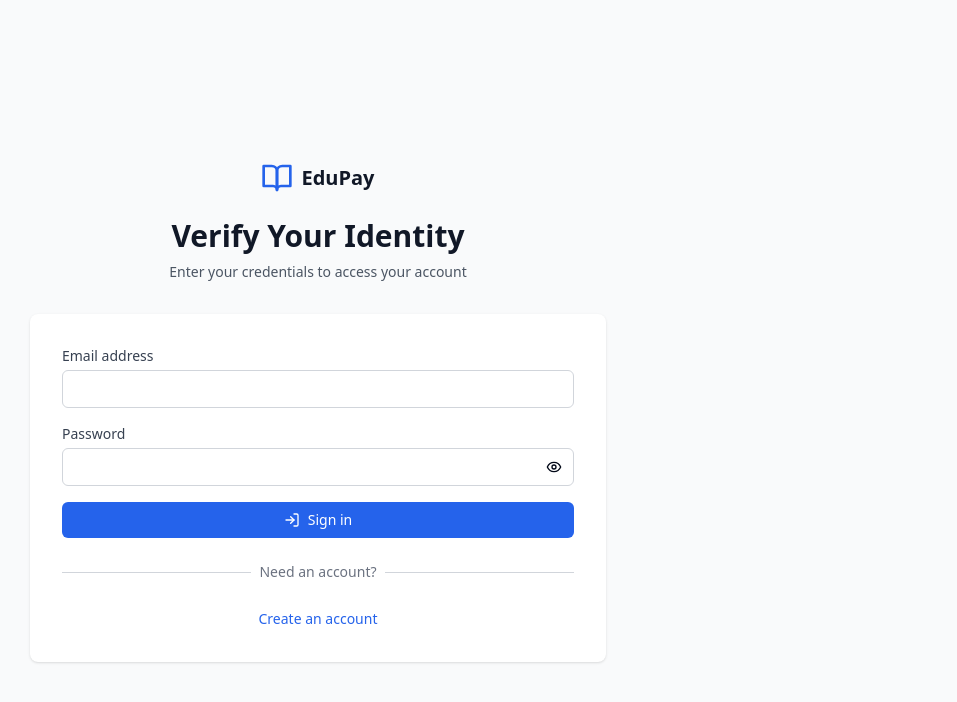
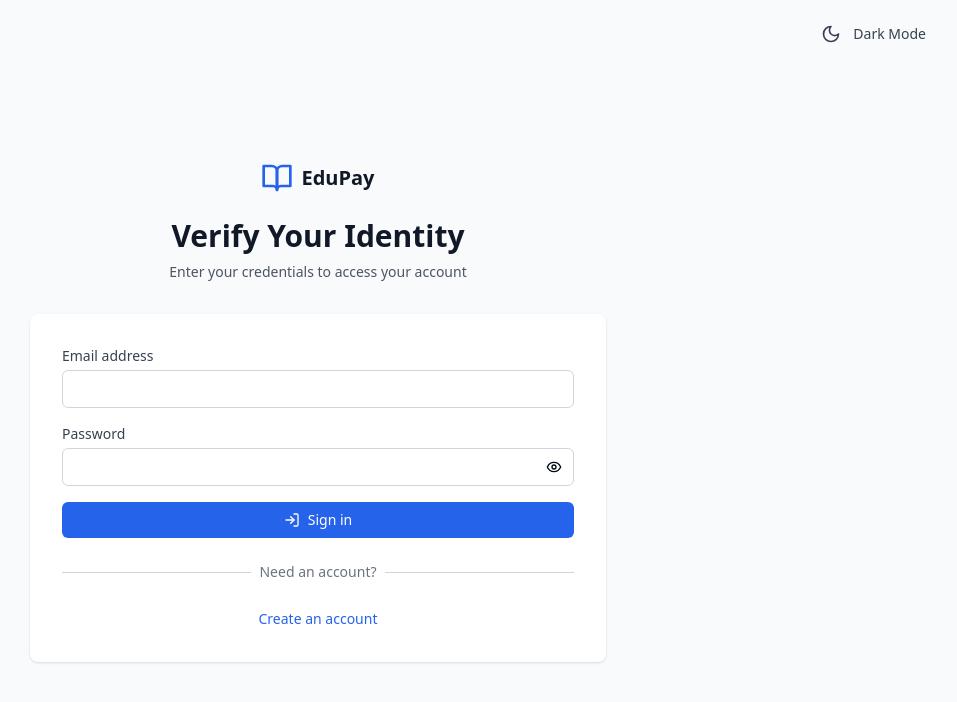
Before and after one commit to Geek-11/PaymentAutomationSystem, a React (Vite) app: page /login in a window 1280 px wide. Shown: the top 702 px of the page, without its empty margins (322-1279 px from the left). Built offline with nearby package versions, Linux system fonts and the light colour scheme; no server answers; the database is empty.

Commit message:
dark mode feature persistent

```diff
--- a/src/pages/auth/Login.jsx
+++ b/src/pages/auth/Login.jsx
@@ -6,6 +6,7 @@ import Logo from "@/components/common/Logo";
 import Button from "@/components/common/Button";
 import toast from "react-hot-toast";
 import { useUser } from "@/hooks/useUser";
+import ThemeToggle from "@/components/common/ThemeToggle";
 
 const Login = () => {
   const [isSignup, setIsSignup] = useState(false);
@@ -310,6 +311,10 @@ const Login = () => {
               >
                 {isSignup ? "Sign in instead" : "Create an account"}
               </button>
+              <div className="absolute top-0 right-0 p-4 flex items-center gap-4 z-50">
+                <ThemeToggle />
+
+              </div>
             </div>
           </div>
         </div>
```
